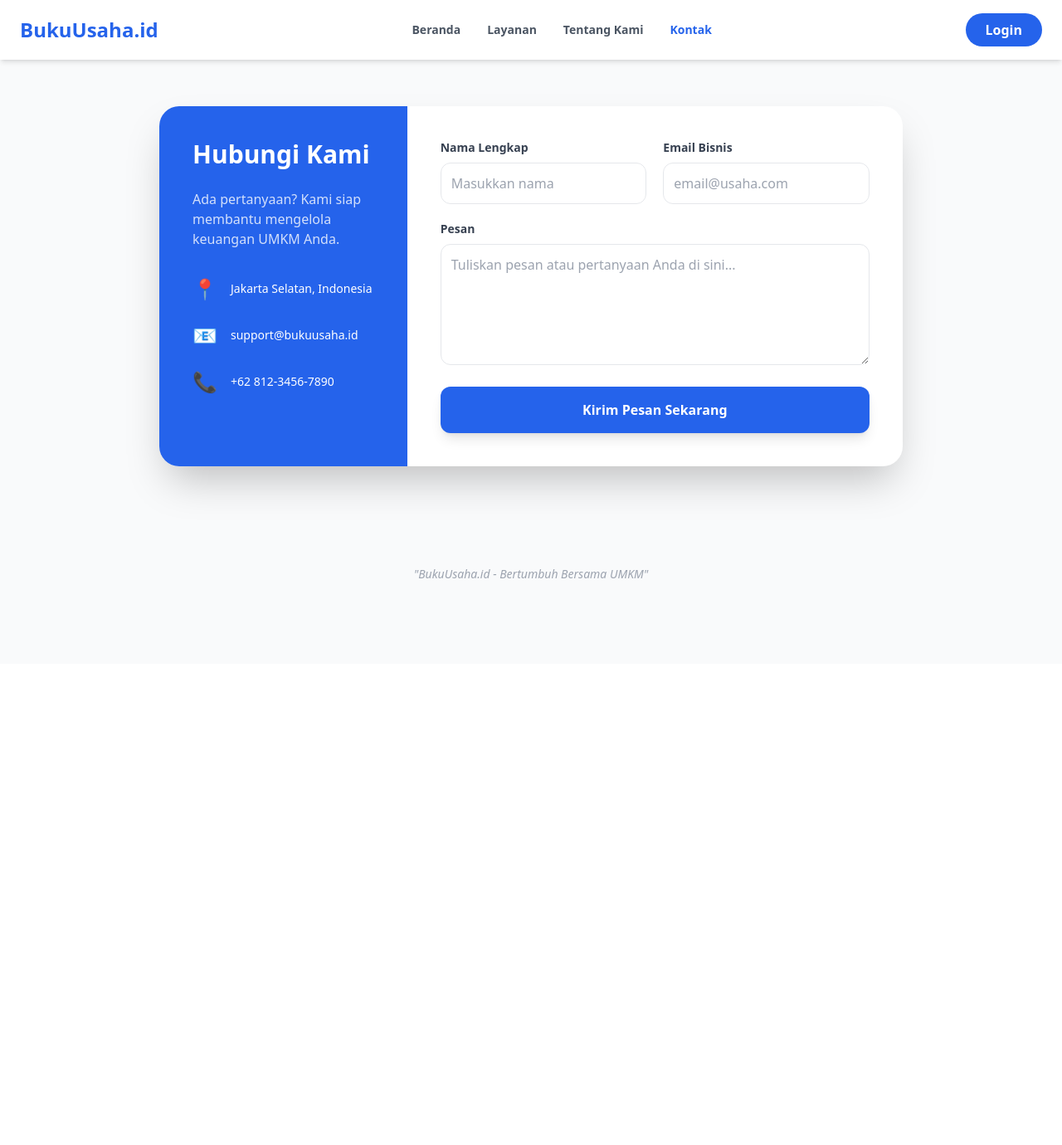
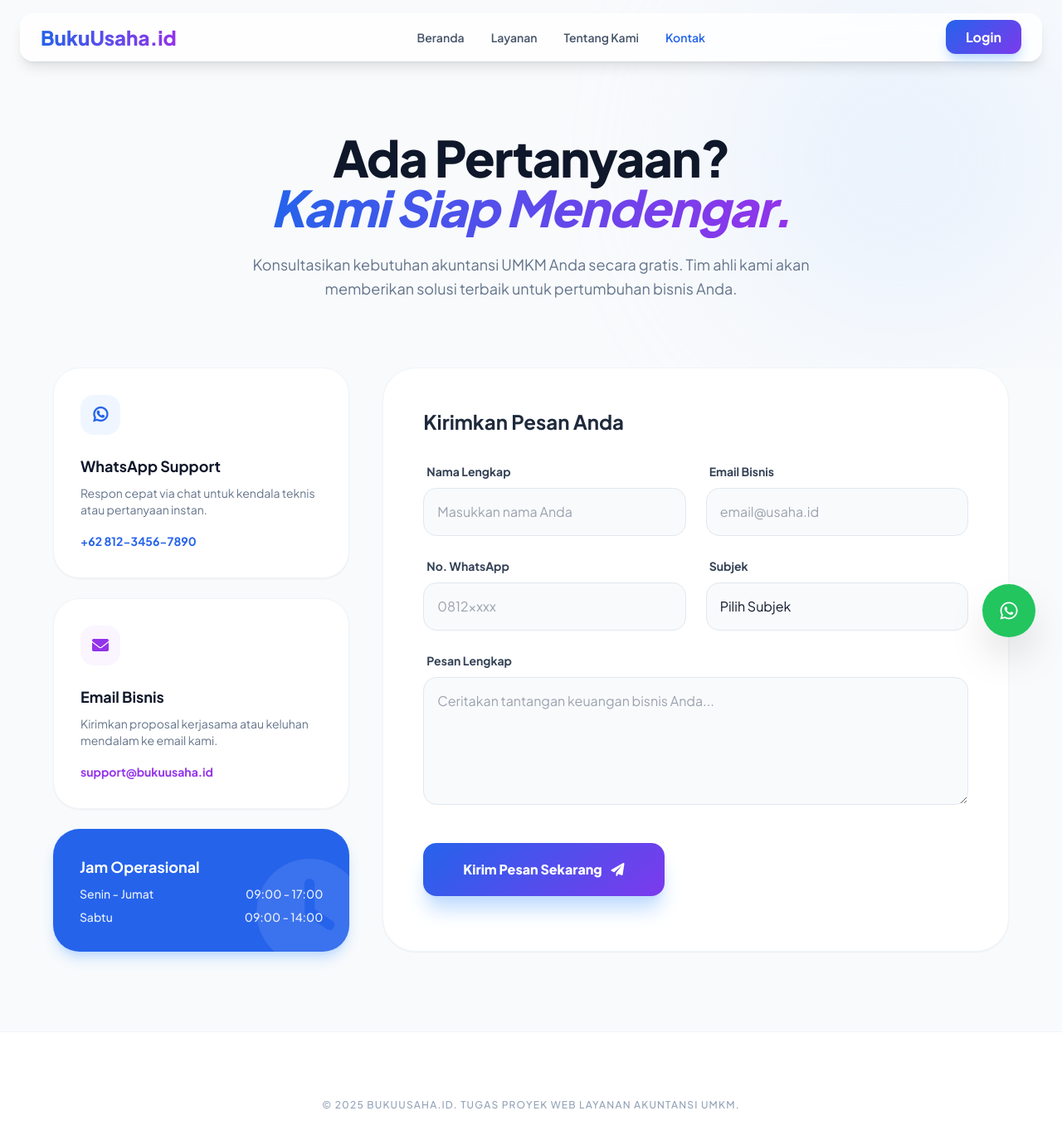
Before and after one commit to idrishaidir/Buku-Usaha, a PHP site: page /kontak.php in a window 1280 px wide. Shown: the whole page at 83% size. Before the commit the page ends 697 px from the top, so only its background shows below. Run offline with PHP 8.4, Linux system fonts and the light colour scheme; a stand-in replaces the project's code that opens the database connection; some libraries are stand-ins or nearby versions.

Commit message:
Memperbarui Kontak

```diff
--- a/config/database.php
+++ b/config/database.php
@@ -1,7 +1,7 @@
 <?php
 $host = "localhost";
 $user = "root";
-$pass = "admin123";
+$pass = "root123";
 $db   = "bukuusaha_db";
 
 $conn = mysqli_connect($host, $user, $pass, $db);
--- a/kontak.php
+++ b/kontak.php
@@ -1,84 +1,149 @@
 <?php
-include 'config.php';
-
-if (isset($_POST['kirim'])) {
-    // Simulasi pengiriman pesan (tidak simpan database)
-    $nama = htmlspecialchars($_POST['nama']);
-    echo "<script>alert('Terima kasih $nama, pesan Anda telah terkirim!'); window.location='kontak.php';</script>";
-}
+// Memulai session untuk integrasi sistem login yang sudah ada
+session_start();
 ?>
 <!DOCTYPE html>
-<html lang="id">
+<html lang="id" class="scroll-smooth">
 <head>
     <meta charset="UTF-8">
     <meta name="viewport" content="width=device-width, initial-scale=1.0">
     <script src="https://cdn.tailwindcss.com"></script>
-    <title>Kontak Kami - BukuUsaha.id</title>
+    <link href="https://cdnjs.cloudflare.com/ajax/libs/font-awesome/6.0.0/css/all.min.css" rel="stylesheet">
+    <title>Hubungi Kami - BukuUsaha.id</title>
+    <style>
+        @import url('https://fonts.googleapis.com/css2?family=Plus+Jakarta+Sans:wght@300;400;500;600;700;800&display=swap');
+        body { font-family: 'Plus Jakarta Sans', sans-serif; }
+        .glass { background: rgba(255, 255, 255, 0.8); backdrop-filter: blur(12px); }
+        .bg-gradient-soft { background: linear-gradient(135deg, #2563eb 0%, #7c3aed 100%); }
+    </style>
 </head>
-<body class="bg-gray-50 min-h-screen">
+<body class="bg-slate-50 text-slate-900">
 
-    <nav class="fixed w-full z-30 top-0 bg-white shadow-md py-4 px-6">
-        <div class="container mx-auto flex justify-between items-center">
-            <a class="text-blue-600 font-bold text-2xl" href="index.php">BukuUsaha.id</a>
-            <div class="hidden md:flex space-x-8 text-sm font-semibold">
-                <a href="index.php" class="text-gray-600 hover:text-blue-600">Beranda</a>
-                <a href="layanan.php" class="text-gray-600 hover:text-blue-600">Layanan</a>
-                <a href="tentang.php" class="text-gray-600 hover:text-blue-600">Tentang Kami</a>
+    <nav class="fixed w-full z-50 top-0 px-6 py-4">
+        <div class="max-w-7xl mx-auto glass rounded-2xl border border-white/40 shadow-lg px-6 py-3 flex justify-between items-center">
+            <a href="index.php" class="text-2xl font-extrabold bg-gradient-to-r from-blue-600 to-purple-600 bg-clip-text text-transparent">
+                BukuUsaha.id
+            </a>
+            <div class="hidden md:flex space-x-8 text-sm font-semibold text-slate-600">
+                <a href="index.php" class="hover:text-blue-600 transition">Beranda</a>
+                <a href="layanan.php" class="hover:text-blue-600 transition">Layanan</a>
+                <a href="tentang.php" class="hover:text-blue-600 transition">Tentang Kami</a>
                 <a href="kontak.php" class="text-blue-600">Kontak</a>
             </div>
-            <a href="login.php" class="bg-blue-600 text-white px-6 py-2 rounded-full font-bold">Login</a>
+            <div>
+                <?php if(isset($_SESSION['user_id'])): ?>
+                    <a href="layanan.php" class="bg-gradient-soft text-white px-6 py-2.5 rounded-xl font-bold shadow-lg shadow-blue-200 hover:opacity-90 transition">Dashboard</a>
+                <?php else: ?>
+                    <a href="login.php" class="bg-gradient-soft text-white px-6 py-2.5 rounded-xl font-bold shadow-lg shadow-blue-200 hover:scale-105 transition">Login</a>
+                <?php endif; ?>
+            </div>
         </div>
     </nav>
 
-    <div class="container mx-auto pt-32 pb-20 px-6">
-        <div class="max-w-4xl mx-auto bg-white rounded-3xl shadow-2xl overflow-hidden flex flex-col md:flex-row">
+    <section class="pt-40 pb-20 bg-slate-50 relative overflow-hidden">
+        <div class="container mx-auto px-6 text-center relative z-10">
+            <h1 class="text-4xl md:text-6xl font-extrabold text-slate-900 mb-6 tracking-tight">
+                Ada Pertanyaan? <br>
+                <span class="bg-gradient-to-r from-blue-600 to-purple-600 bg-clip-text text-transparent italic">Kami Siap Mendengar.</span>
+            </h1>
+            <p class="text-slate-500 text-lg max-w-2xl mx-auto leading-relaxed">
+                Konsultasikan kebutuhan akuntansi UMKM Anda secara gratis. Tim ahli kami akan memberikan solusi terbaik untuk pertumbuhan bisnis Anda.
+            </p>
+        </div>
+        <div class="absolute top-0 right-0 -z-0 w-96 h-96 bg-blue-100 rounded-full blur-[100px] opacity-50"></div>
+    </section>
 
-            <div class="bg-blue-600 md:w-1/3 p-10 text-white">
-                <h2 class="text-3xl font-bold mb-6">Hubungi Kami</h2>
-                <p class="mb-8 opacity-80">Ada pertanyaan? Kami siap membantu mengelola keuangan UMKM Anda.</p>
+    <section class="pb-24 container mx-auto px-6">
+        <div class="max-w-6xl mx-auto grid grid-cols-1 lg:grid-cols-12 gap-10">
 
-                <div class="space-y-6">
-                    <div class="flex items-center gap-4">
-                        <span class="text-2xl">📍</span>
-                        <p class="text-sm">Jakarta Selatan, Indonesia</p>
+            <div class="lg:col-span-4 space-y-6">
+                <div class="p-8 bg-white rounded-[32px] border border-slate-100 shadow-sm hover:shadow-xl transition-all duration-300">
+                    <div class="w-12 h-12 bg-blue-50 text-blue-600 rounded-2xl flex items-center justify-center text-xl mb-6">
+                        <i class="fa-brands fa-whatsapp font-bold"></i>
                     </div>
-                    <div class="flex items-center gap-4">
-                        <span class="text-2xl">📧</span>
-                        <p class="text-sm">support@bukuusaha.id</p>
+                    <h4 class="font-bold text-lg mb-2">WhatsApp Support</h4>
+                    <p class="text-slate-500 text-sm mb-4">Respon cepat via chat untuk kendala teknis atau pertanyaan instan.</p>
+                    <a href="https://wa.me/6281234567890" class="text-blue-600 font-bold text-sm hover:underline">+62 812-3456-7890</a>
+                </div>
+
+                <div class="p-8 bg-white rounded-[32px] border border-slate-100 shadow-sm hover:shadow-xl transition-all duration-300">
+                    <div class="w-12 h-12 bg-purple-50 text-purple-600 rounded-2xl flex items-center justify-center text-xl mb-6">
+                        <i class="fa-solid fa-envelope"></i>
                     </div>
-                    <div class="flex items-center gap-4">
-                        <span class="text-2xl">📞</span>
-                        <p class="text-sm">+62 812-3456-7890</p>
+                    <h4 class="font-bold text-lg mb-2">Email Bisnis</h4>
+                    <p class="text-slate-500 text-sm mb-4">Kirimkan proposal kerjasama atau keluhan mendalam ke email kami.</p>
+                    <a href="mailto:support@bukuusaha.id" class="text-purple-600 font-bold text-sm hover:underline">support@bukuusaha.id</a>
+                </div>
+
+                <div class="p-8 bg-blue-600 rounded-[32px] text-white shadow-lg shadow-blue-200 relative overflow-hidden group">
+                    <div class="relative z-10">
+                        <h4 class="font-bold text-lg mb-2">Jam Operasional</h4>
+                        <div class="space-y-2 opacity-90 text-sm font-medium">
+                            <p class="flex justify-between"><span>Senin - Jumat</span> <span>09:00 - 17:00</span></p>
+                            <p class="flex justify-between"><span>Sabtu</span> <span>09:00 - 14:00</span></p>
+                        </div>
+                    </div>
+                    <div class="absolute -right-4 -bottom-4 opacity-10 group-hover:scale-110 transition-transform">
+                        <i class="fa-solid fa-clock text-9xl"></i>
                     </div>
                 </div>
             </div>
 
-            <div class="md:w-2/3 p-10">
-                <form method="POST" class="space-y-5">
-                    <div class="grid grid-cols-1 md:grid-cols-2 gap-5">
-                        <div>
-                            <label class="block text-sm font-semibold text-gray-700 mb-2">Nama Lengkap</label>
-                            <input type="text" name="nama" class="w-full p-3 border border-gray-200 rounded-xl focus:ring-2 focus:ring-blue-500 outline-none" placeholder="Masukkan nama" required>
-                        </div>
-                        <div>
-                            <label class="block text-sm font-semibold text-gray-700 mb-2">Email Bisnis</label>
-                            <input type="email" name="email" class="w-full p-3 border border-gray-200 rounded-xl focus:ring-2 focus:ring-blue-500 outline-none" placeholder="email@usaha.com" required>
-                        </div>
+            <div class="lg:col-span-8 bg-white p-8 md:p-12 rounded-[40px] border border-slate-100 shadow-sm relative">
+                <h3 class="text-2xl font-bold mb-8 text-slate-800">Kirimkan Pesan Anda</h3>
+
+                <form action="proses_kontak.php" method="POST" class="grid grid-cols-1 md:grid-cols-2 gap-6">
+                    <div class="space-y-2">
+                        <label class="text-sm font-bold text-slate-700 ml-1">Nama Lengkap</label>
+                        <input type="text" name="nama" required placeholder="Masukkan nama Anda"
+                            class="w-full p-4 bg-slate-50 border border-slate-200 rounded-2xl focus:ring-2 focus:ring-blue-500 outline-none transition">
                     </div>
-                    <div>
-                        <label class="block text-sm font-semibold text-gray-700 mb-2">Pesan</label>
-                        <textarea name="pesan" rows="5" class="w-full p-3 border border-gray-200 rounded-xl focus:ring-2 focus:ring-blue-500 outline-none" placeholder="Tuliskan pesan atau pertanyaan Anda di sini..." required></textarea>
+                    <div class="space-y-2">
+                        <label class="text-sm font-bold text-slate-700 ml-1">Email Bisnis</label>
+                        <input type="email" name="email" required placeholder="email@usaha.id"
+                            class="w-full p-4 bg-slate-50 border border-slate-200 rounded-2xl focus:ring-2 focus:ring-blue-500 outline-none transition">
                     </div>
-                    <button type="submit" name="kirim" class="w-full bg-blue-600 text-white py-4 rounded-xl font-bold hover:bg-blue-700 transition-all shadow-lg">
-                        Kirim Pesan Sekarang
-                    </button>
+                    <div class="space-y-2">
+                        <label class="text-sm font-bold text-slate-700 ml-1">No. WhatsApp</label>
+                        <input type="tel" name="whatsapp" required placeholder="0812xxxx"
+                            class="w-full p-4 bg-slate-50 border border-slate-200 rounded-2xl focus:ring-2 focus:ring-blue-500 outline-none transition">
+                    </div>
+                    <div class="space-y-2">
+                        <label class="text-sm font-bold text-slate-700 ml-1">Subjek</label>
+                        <select name="subjek" required class="w-full p-4 bg-slate-50 border border-slate-200 rounded-2xl focus:ring-2 focus:ring-blue-500 outline-none transition appearance-none">
+                            <option value="">Pilih Subjek</option>
+                            <option value="Layanan Akuntansi">Layanan Akuntansi</option>
+                            <option value="Masalah Akun">Masalah Akun</option>
+                            <option value="Kerjasama">Kerjasama</option>
+                            <option value="Lainnya">Lainnya</option>
+                        </select>
+                    </div>
+                    <div class="md:col-span-2 space-y-2">
+                        <label class="text-sm font-bold text-slate-700 ml-1">Pesan Lengkap</label>
+                        <textarea name="pesan" rows="5" required placeholder="Ceritakan tantangan keuangan bisnis Anda..."
+                            class="w-full p-4 bg-slate-50 border border-slate-200 rounded-2xl focus:ring-2 focus:ring-blue-500 outline-none transition"></textarea>
+                    </div>
+                    <div class="md:col-span-2 pt-4">
+                        <button type="submit" name="kirim" class="w-full md:w-auto bg-gradient-soft text-white px-12 py-5 rounded-2xl font-extrabold shadow-xl shadow-blue-200 hover:scale-[1.02] active:scale-95 transition-all duration-300">
+                            Kirim Pesan Sekarang <i class="fa-solid fa-paper-plane ml-2"></i>
+                        </button>
+                    </div>
                 </form>
             </div>
         </div>
-    </div>
+    </section>
 
-    <footer class="text-center py-10 text-gray-400 text-sm italic">
-        "BukuUsaha.id - Bertumbuh Bersama UMKM"
+    <footer class="bg-white border-t border-slate-100 pt-20 pb-10">
+        <div class="container mx-auto px-6 text-center">
+            <p class="text-slate-400 text-xs font-medium uppercase tracking-widest">
+                &copy; 2025 BukuUsaha.id. Tugas Proyek Web Layanan Akuntansi UMKM.
+            </p>
+        </div>
     </footer>
+
+    <a href="https://wa.me/6281234567890" target="_blank" class="fixed bottom-8 right-8 w-16 h-16 bg-green-500 text-white rounded-full flex items-center justify-center text-2xl shadow-2xl hover:scale-110 active:scale-90 transition z-[60]">
+        <i class="fa-brands fa-whatsapp"></i>
+    </a>
+
 </body>
 </html>
```
Also changed, not shown: proses_kontak.php (added, +43 -0 lines).
